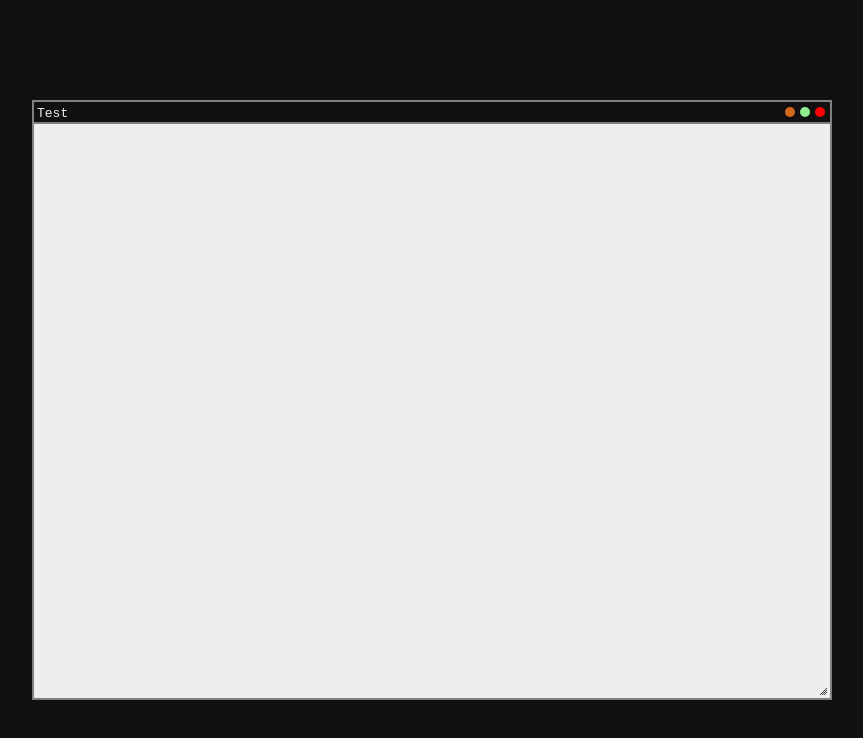
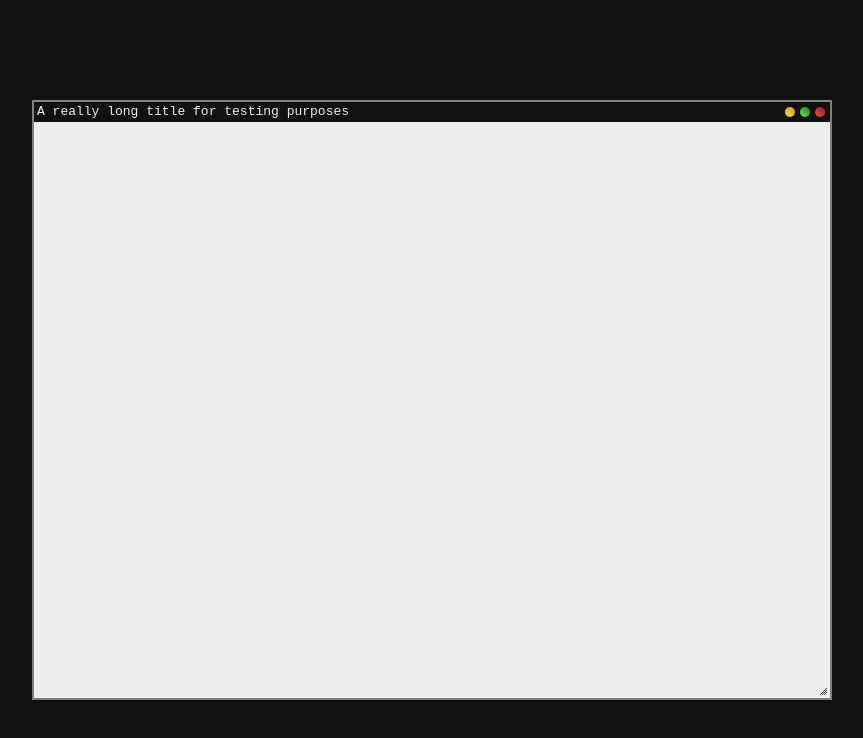
Before and after one commit to terrygonguet/WOS, a website: page static/index.html in a window 1280 px wide. Shown: the whole page, without its empty margins (208-1071 px from the left). Drawn offline with nearby package versions, Linux system fonts and the light colour scheme.

Commit message:
Added z-index handling ansd stuff

```diff
--- a/static/css/styles.css
+++ b/static/css/styles.css
@@ -18,7 +18,7 @@ code {
 }
 
 .windowcontainer {
-
+	position: absolute !important;
 }
 
 .window {
@@ -30,10 +30,17 @@ code {
 }
 
 .titlebar {
-  border-bottom: 2px solid gray;
+  /*border-bottom: 2px solid gray;*/
   position: relative;
   height: 20px;
   flex: 0 1 auto;
+	color: #EEE;
+	background-color: #111;
+}
+
+.titlebar>code {
+	top: -2px;
+	position: relative;
 }
 
 .titlebtn {
@@ -45,17 +52,17 @@ code {
 }
 
 .titlereduce {
-  background-color: chocolate;
+  background: linear-gradient(45deg, #FAE22D, #D69327);
   right: 35px;
 }
 
 .titlefullscreen {
-  background-color: lightgreen;
+  background: linear-gradient(45deg, #5EF74A, #227517);
   right: 20px;
 }
 
 .titleclose {
-  background: red;
+  background: linear-gradient(45deg, #F54545, #962424);
   right: 5px;
 }
 
--- a/static/js/window.js
+++ b/static/js/window.js
@@ -3,8 +3,6 @@ var WOS = WOS || {};
   class Window {
 
     constructor(title, props = {}) {
-      Window.list.push(this);
-
       this.width           = props.w || 400;
       this.height          = props.h || 300;
       this.x               = props.x || 100;
@@ -22,6 +20,9 @@ var WOS = WOS || {};
       this.reduced         = false;
       this.fullscreen      = false;
 
+      Window.list.push(this);
+
+      this.zindex = Window.list.length;
       this.saveState();
 
       this.windowContainer.append(
@@ -46,8 +47,8 @@ var WOS = WOS || {};
         })
         .resizable({
           handles: "se",
-          minHeight: 200,
-          minWidth: 200,
+          minHeight: 100,
+          minWidth: 150,
           resize: (e, ui) => {
             this.width = ui.size.width,
             this.height = ui.size.height
@@ -62,10 +63,11 @@ var WOS = WOS || {};
           this.disableMove();
           this.fullscreen = false;
           this.saveState();
+          this.zindex = 99;
           this.windowContainer.css({
             width: 150,
             height:this.titleBar.height() + 5,
-            left: 0,
+            left: Window.list.filter(w => w.reduced).length * 152,
             top: window.innerHeight - this.titleBar.height() - 4
           });
         }
@@ -92,6 +94,12 @@ var WOS = WOS || {};
 
       this.btnClose.click(() => {
         this.windowContainer.detach();
+        Window.list.splice(Window.list.indexOf(this), 1);
+      });
+
+      this.windowContainer.click(() => {
+        Window.list.filter(w => !w.reduced).forEach(w => (w.zindex > 0 && w.zindex--));
+        this.zindex = Window.list.length;
       });
 
       this.restoreState();
@@ -103,6 +111,14 @@ var WOS = WOS || {};
 
     set title(val) {
       this._title.text(val);
+    }
+
+    get zindex() {
+      return this.windowContainer.css("z-index");
+    }
+
+    set zindex(val) {
+      this.windowContainer.css("z-index", val);
     }
 
     appendTo(elem) {
--- a/static/js/wos.js
+++ b/static/js/wos.js
@@ -1,10 +1,11 @@
 var WOS = WOS || {};
 
 $(document).ready(function () {
-  var w = new WOS.Window("Test", {
+  var w = new WOS.Window("A really long title for testing purposes", {
     x: window.innerWidth / 2 - 400,
     y: window.innerHeight / 2 - 300,
     w: 800, h: 600
   });
   w.appendTo("body");
+  w.zindex++;
 });
```
